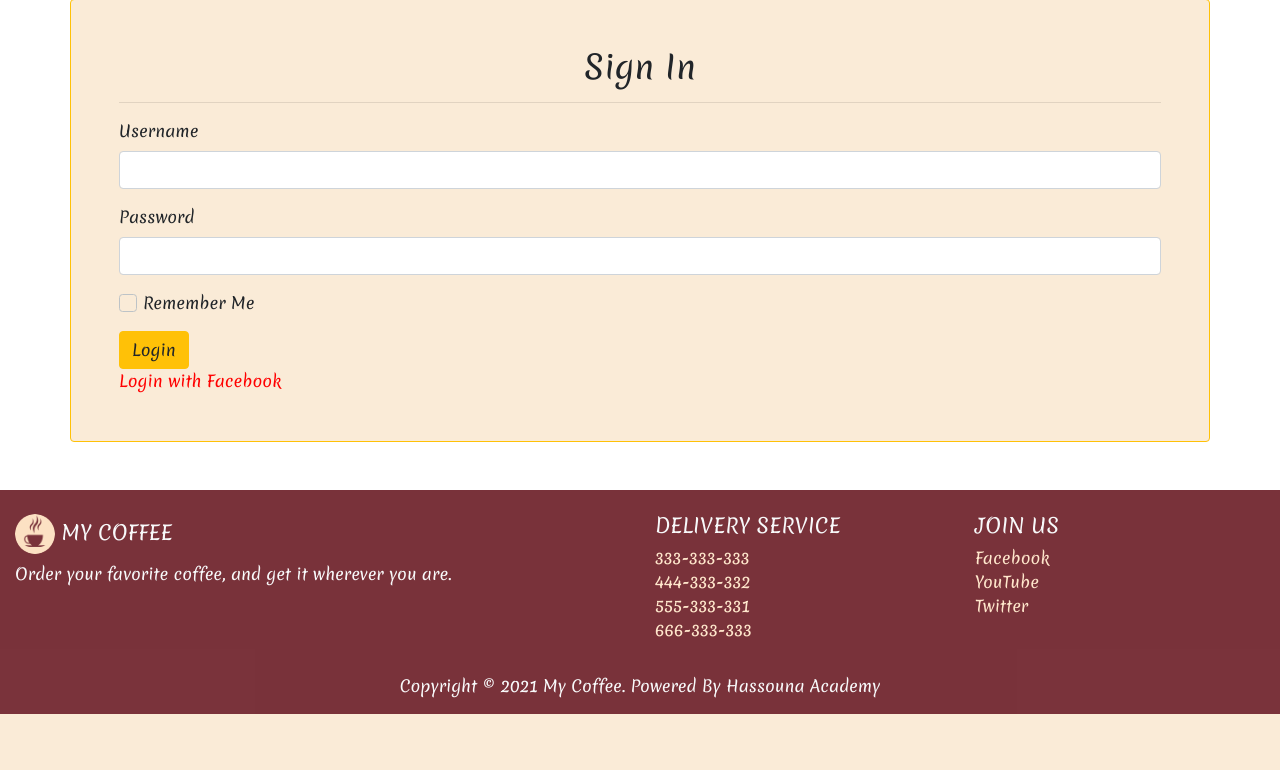
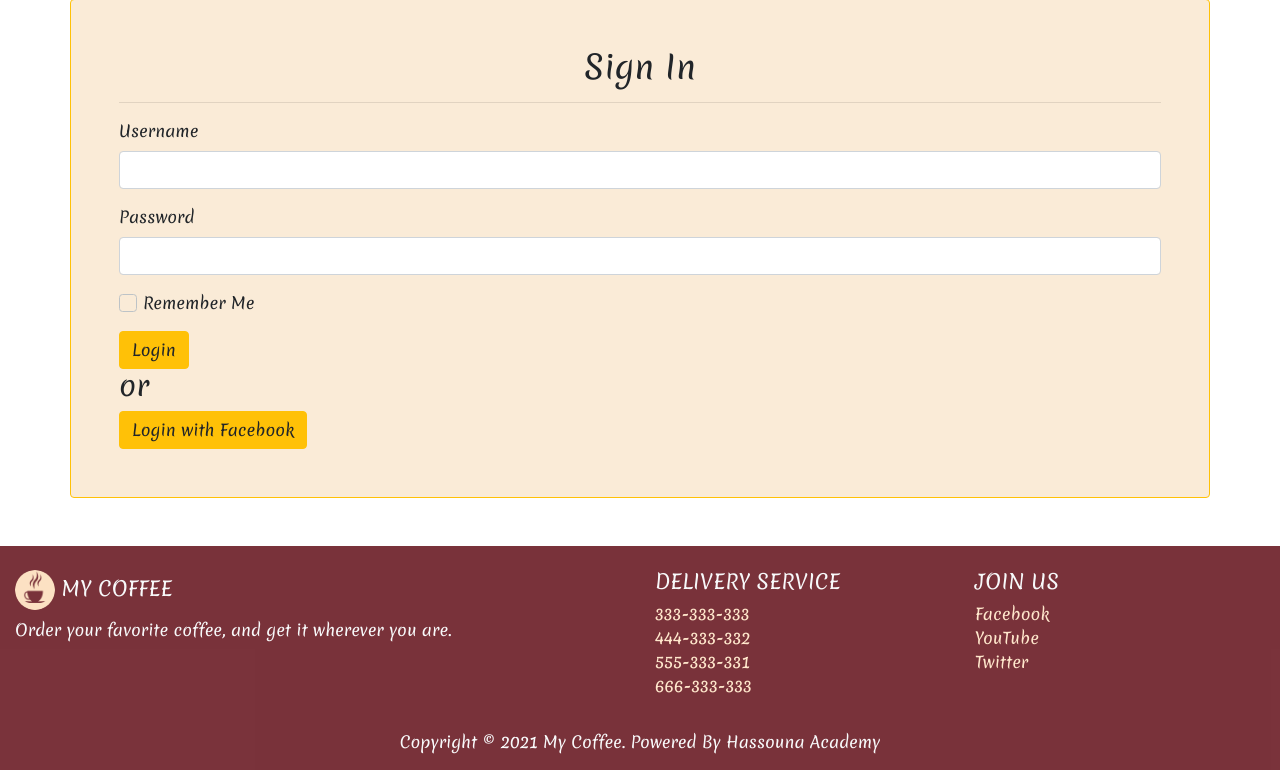
Before and after one commit to ahmedjajan93/Django-mycoffe, a Django app: template templates/accounts/signin.html in a window 1280 px wide. Shown: the part 114-884 px from the top of the page. Before the commit the page ends 828 px from the top, so only its background shows below. Run offline with Django 3.2, Linux system fonts and the light colour scheme; the template is opened without the code that fills it, so the values that code supplies are empty; some libraries are stand-ins or nearby versions.

Commit message:
change signin page

```diff
--- a/templates/accounts/signin.html
+++ b/templates/accounts/signin.html
@@ -34,7 +34,8 @@
             </div>
             <button type="submit" name="btnlogin" class="btn btn-warning">Login</button>
         </form>
-        <a href="{% url 'social:begin' 'facebook' %}" style="color: red;">Login with Facebook</a>
+        <h3>or</h3>
+        <a href="{% url 'social:begin' 'facebook' %}" class="btn btn-warning" >Login with Facebook</a>
     </div>
 
     {% endblock body %}
```
